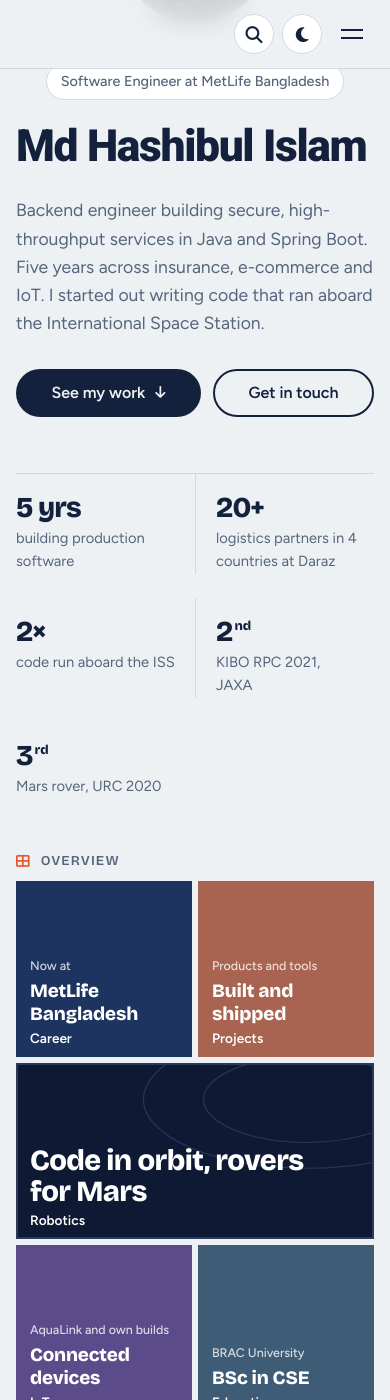
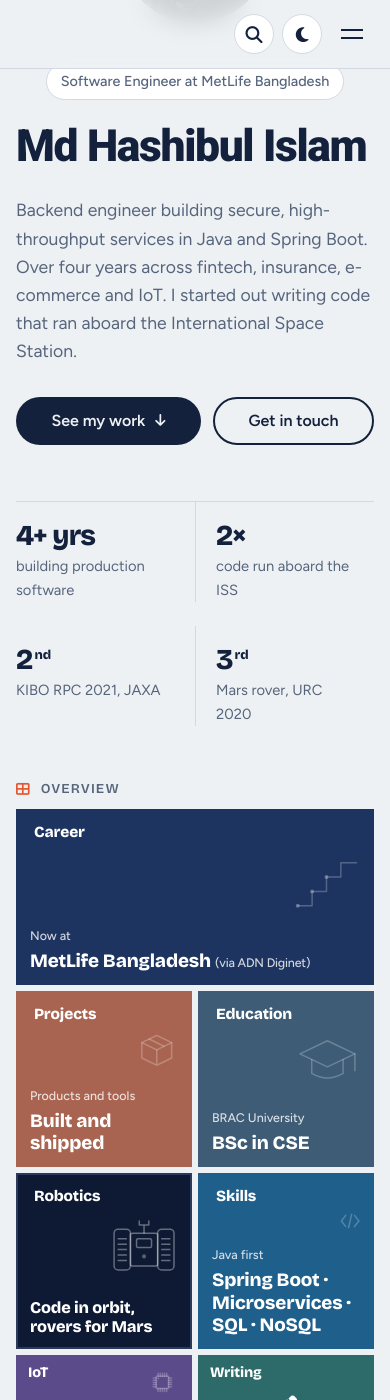
Before and after one commit to ihashib/ihashib.github.io, a Jekyll site: the page built from index.html, in a window 390 px wide and 1400 px high, scrolled down 252 px. Built offline with Jekyll 4.4.1, drawn with Linux system fonts in a browser that asks for light colours; some of the changed text lies outside the part shown.

Commit message:
updated ui

```diff
--- a/index.html
+++ b/index.html
@@ -11,7 +11,7 @@
     <h1 class="hero-name">Md Hashibul Islam</h1>
     <p class="hero-lede">
       Backend engineer building secure, high-throughput services in Java and
-      Spring Boot. Five years across insurance, e-commerce and IoT. I started
+      Spring Boot. Over four years across fintech, insurance, e-commerce and IoT. I started
       out writing code that ran aboard the International Space Station.
     </p>
     <div class="hero-actions">
@@ -27,8 +27,7 @@
   </div>
 
   <ul class="stats" aria-label="At a glance">
-    <li data-reveal><a href="{{ '/career/' | relative_url }}"><strong>5 yrs</strong><span>building production software</span></a></li>
-    <li data-reveal><a href="{{ '/career/' | relative_url }}#daraz"><strong>20+</strong><span>logistics partners in 4 countries at Daraz</span></a></li>
+    <li data-reveal><a href="{{ '/career/' | relative_url }}"><strong>4+ yrs</strong><span>building production software</span></a></li>
     <li data-reveal><a href="{{ '/robotics/' | relative_url }}#kibo"><strong>2×</strong><span>code run aboard the ISS</span></a></li>
     <li data-reveal><a href="{{ '/robotics/' | relative_url }}#kibo"><strong>2<sup>nd</sup></strong><span>KIBO RPC 2021, JAXA</span></a></li>
     <li data-reveal><a href="{{ '/robotics/' | relative_url }}#rover-results"><strong>3<sup>rd</sup></strong><span>Mars rover, URC 2020</span></a></li>
@@ -40,53 +39,52 @@
   <h2 class="group-label tiles-label" id="overview-title"><i class="fas fa-table-cells-large" aria-hidden="true"></i> Overview</h2>
   <div class="tiles-wrap">
     <div class="tiles">
-      <a class="tile tile-m t-navy" href="{{ '/career/' | relative_url }}">
+      <a class="tile tile-w t-navy" href="{{ '/career/' | relative_url }}">
         <div class="tile-faces">
-          <div class="tile-face"><small>Now at</small><strong>MetLife Bangladesh</strong><span>Before: Nasir Group, Daraz, AquaLink</span></div>
+          <div class="tile-face"><svg class="tile-art" viewBox="0 0 100 100" preserveAspectRatio="xMaxYMid meet" aria-hidden="true"><path d="M5 90H27V68H49V46H71V24H95"/><circle cx="5" cy="90" r="3"/><circle cx="27" cy="68" r="3"/><circle cx="49" cy="46" r="3"/></svg><small>Now at</small><strong>MetLife Bangladesh <em class="tile-via">(via ADN Diginet)</em></strong><span>Before: Nasir Group, Daraz, AquaLink</span></div>
         </div>
         <span class="tile-name">Career</span>
       </a>
 
-      <a class="tile tile-w t-night" href="{{ '/robotics/' | relative_url }}">
-        <svg class="tile-orbit" viewBox="0 0 400 200" aria-hidden="true"><ellipse cx="330" cy="40" rx="190" ry="80"/><ellipse cx="330" cy="40" rx="120" ry="50"/></svg>
+      <a class="tile tile-m t-clay" href="{{ '/projects/' | relative_url }}">
         <div class="tile-faces">
-          <div class="tile-face"><strong class="tile-big">Code in orbit, rovers for Mars</strong><span>KIBO RPC on the ISS · Mongol Tori Mars rover · my own robots</span></div>
+          <div class="tile-face"><svg class="tile-art" viewBox="0 0 100 100" preserveAspectRatio="xMaxYMid meet" aria-hidden="true"><path d="M50 15 85 32 50 49 15 32Z"/><path d="M15 32V68L50 85 85 68V32M50 49V85"/><path d="M32 23.5 67 40.5"/></svg><small>Products and tools</small><strong>Built and shipped</strong><span>Decoraan · Clear Frame · Open Daraz · Purrvelous</span></div>
+        </div>
+        <span class="tile-name">Projects</span>
+      </a>
+
+      <a class="tile tile-m t-slate" href="{{ '/education/' | relative_url }}">
+        <div class="tile-faces">
+          <div class="tile-face"><svg class="tile-art" viewBox="0 0 100 100" preserveAspectRatio="xMaxYMid meet" aria-hidden="true"><path d="M50 18 92 38 50 58 8 38Z"/><path d="M26 47V68Q50 82 74 68V47"/><path d="M92 38V64"/></svg><small>BRAC University</small><strong>BSc in CSE</strong><span>2017 to 2021 · CGPA 3.54</span></div>
+        </div>
+        <span class="tile-name">Education</span>
+      </a>
+
+      <a class="tile tile-m t-night" href="{{ '/robotics/' | relative_url }}">
+        <div class="tile-faces">
+          <div class="tile-face"><svg class="tile-art" viewBox="0 0 100 100" preserveAspectRatio="xMaxYMid meet" aria-hidden="true"><rect x="6" y="22" width="24" height="60" rx="6"/><rect x="70" y="22" width="24" height="60" rx="6"/><rect x="30" y="28" width="40" height="48" rx="3"/><path d="M12 36H24M12 44H24M12 52H24M12 60H24M12 68H24M76 36H88M76 44H88M76 52H88M76 60H88M76 68H88"/><rect x="39" y="36" width="22" height="13" rx="2"/><circle cx="50" cy="62" r="3"/><path d="M50 28V16M43 16H57M43 16V10M57 16V10"/></svg><strong class="tile-big">Code in orbit,<br>rovers for Mars</strong><span>KIBO RPC on the ISS · Mongol Tori Mars rover</span></div>
         </div>
         <span class="tile-name">Robotics</span>
       </a>
 
-      <a class="tile tile-m t-clay" href="{{ '/projects/' | relative_url }}">
+      <a class="tile tile-m t-blue" href="{{ '/skills/' | relative_url }}">
         <div class="tile-faces">
-          <div class="tile-face"><small>Products and tools</small><strong>Built and shipped</strong><span>Decoraan · Clear Frame · Open Daraz · Purrvelous</span></div>
+          <div class="tile-face"><svg class="tile-art" viewBox="0 0 100 100" preserveAspectRatio="xMaxYMid meet" aria-hidden="true"><path d="M28 22 6 50 28 78M72 22 94 50 72 78M58 16 42 84"/></svg><small>Java first</small><strong>Spring Boot · Microservices · SQL · NoSQL</strong><span>Plus system architecture, cloud and firmware</span></div>
         </div>
-        <span class="tile-name">Projects</span>
+        <span class="tile-name">Skills</span>
       </a>
 
-      <a class="tile tile-m tile-flat-short t-violet" href="{{ '/iot/' | relative_url }}">
+      <a class="tile tile-m tile-strip t-violet" href="{{ '/iot/' | relative_url }}">
         <div class="tile-faces">
-          <div class="tile-face"><small>AquaLink and own builds</small><strong>Connected devices</strong><span>Sensometer · Hydrometer · Greenhouse</span></div>
+          <div class="tile-face"><svg class="tile-art" viewBox="0 0 100 100" preserveAspectRatio="xMaxYMid meet" aria-hidden="true"><path d="M30 30H70V70H30Z"/><path d="M36 30V20M36 70V80M30 36H20M70 36H80M43 30V20M43 70V80M30 43H20M70 43H80M50 30V20M50 70V80M30 50H20M70 50H80M57 30V20M57 70V80M30 57H20M70 57H80M64 30V20M64 70V80M30 64H20M70 64H80"/><circle cx="37" cy="37" r="2.5"/></svg><small>AquaLink and own builds</small><strong>Connected devices</strong><span>Sensometer · Hydrometer · Greenhouse</span></div>
         </div>
         <span class="tile-name">IoT</span>
       </a>
 
-      <a class="tile tile-m tile-flat-short t-slate" href="{{ '/education/' | relative_url }}">
-        <div class="tile-faces">
-          <div class="tile-face"><small>BRAC University</small><strong>BSc in CSE</strong><span>2017 to 2021 · CGPA 3.54</span></div>
-        </div>
-        <span class="tile-name">Education</span>
-      </a>
-
-      <a class="tile tile-m tile-flat-short tile-flat-sm t-blue" href="{{ '/skills/' | relative_url }}">
-        <div class="tile-faces">
-          <div class="tile-face"><small>Java first</small><strong>Spring Boot · Microservices · Kafka</strong><span>Plus cloud, firmware and robotics</span></div>
-        </div>
-        <span class="tile-name">Skills</span>
-      </a>
-
-      <a class="tile tile-m tile-flat-sm tile-flat-short t-ember" href="{{ '/blog/' | relative_url }}">
+      <a class="tile tile-m tile-strip t-ember" href="{{ '/blog/' | relative_url }}">
         <div class="tile-faces">
           {% if site.posts.size > 0 %}
-            <div class="tile-face"><small>Latest post</small><strong>{{ site.posts.first.title }}</strong></div>
+            <div class="tile-face"><svg class="tile-art" viewBox="0 0 100 100" preserveAspectRatio="xMaxYMid meet" aria-hidden="true"><path d="M4 72C22 40 38 92 56 62S82 36 92 46"/><path d="M4 86H64"/></svg><small>Latest post</small><strong>{{ site.posts.first.title }}</strong></div>
           {% else %}
             <div class="tile-face tile-face-icon"><i class="fas fa-pen-nib" aria-hidden="true"></i></div>
           {% endif %}
--- a/styles/style.css
+++ b/styles/style.css
@@ -1164,12 +1164,14 @@
   display: grid;
   place-items: center;
 }
+/* Career is the one wide tile; the sections after it are 2 x 2 and the
+   links are 1 x 1. On narrow screens IoT and Writing go half height. */
+.tile-w {
+  grid-column: span 4;
+  grid-row: span 2;
+}
 .tile-m {
   grid-column: span 2;
-  grid-row: span 2;
-}
-.tile-w {
-  grid-column: span 4;
   grid-row: span 2;
 }
 .tile:active {
@@ -1181,23 +1183,23 @@
   border-radius: 0;
 }
 
+/* The section name sits top left, where the eye lands first */
 .tile-name {
   position: absolute;
-  left: 12px;
-  bottom: 10px;
+  left: 16px;
+  top: 14px;
   z-index: 3;
-  font-size: 0.85rem;
-  font-weight: 600;
-  line-height: 1;
+  font: 700 clamp(0.95rem, 9cqmin, 1.3rem)/1 var(--display);
+  letter-spacing: -0.01em;
 }
 .tile-s .tile-name {
   left: 8px;
-  bottom: 7px;
-  font-size: 0.75rem;
+  top: 8px;
+  font-size: 0.8rem;
 }
 .tile-s > i {
   font-size: clamp(1rem, 30cqmin, 2rem);
-  margin-bottom: 8px;
+  margin-top: 14px;
 }
 
 .tile-faces {
@@ -1213,12 +1215,12 @@
   flex-direction: column;
   justify-content: flex-end;
   gap: 4px;
-  padding: 14px 16px 36px;
+  padding: 44px 16px 14px;
 }
 .tile-face-icon {
   align-items: center;
   justify-content: center;
-  padding-bottom: 28px;
+  padding-top: 36px;
 }
 .tile-face-icon i {
   font-size: clamp(1.4rem, 26cqmin, 3rem);
@@ -1236,11 +1238,17 @@
   font-size: 0.85rem;
   opacity: 0.85;
 }
+.tile-face .tile-via {
+  font: 500 0.78rem var(--body);
+  font-style: normal;
+  opacity: 0.8;
+}
+/* Kept close to the other tiles' text so it doesn't outshine Career and Projects */
 .tile-face .tile-big {
-  font-size: clamp(1.05rem, 17cqh, 2.3rem);
-  line-height: 1.05;
-  letter-spacing: -0.02em;
-  max-width: 16ch;
+  /* also capped by the tile's width so each line stays on one line */
+  font-size: min(clamp(0.9rem, 11cqh, 1.4rem), 9.5cqw);
+  line-height: 1.15;
+  max-width: 24ch;
 }
 
 @container (max-height: 190px) {
@@ -1248,7 +1256,7 @@
     display: none;
   }
   .tile-face {
-    padding: 10px 12px 30px;
+    padding: 36px 12px 10px;
   }
 }
 @container (max-height: 110px) {
@@ -1256,35 +1264,53 @@
     display: none;
   }
   .tile-face {
-    padding: 8px 10px 26px;
+    padding: 28px 10px 8px;
   }
   .tile-name {
-    bottom: 8px;
-    font-size: 0.75rem;
+    left: 10px;
+    top: 9px;
+    font-size: 0.9rem;
   }
 }
 @container (max-height: 70px) {
+  /* Too short for details: the name alone */
+  .tile-face {
+    display: none;
+  }
   .tile-s > i {
-    margin-bottom: 10px;
+    margin-top: 12px;
   }
   .tile-s .tile-name {
-    font-size: 0.68rem;
-    bottom: 5px;
-  }
-}
-
-.tile-orbit {
-  position: absolute;
-  inset: 0;
-  width: 100%;
-  height: 100%;
+    font-size: 0.7rem;
+    top: 5px;
+  }
+}
+
+/* Line drawings fill the space between the name and the text, so they can
+   never overlap the text; on a tile with no room left they shrink away */
+.tile-art {
+  flex: 1 1 0;
+  min-height: 0;
+  width: 46%;
+  align-self: flex-end;
+  margin-bottom: 10px;
+  overflow: visible;
   fill: none;
-  stroke: #2a3a5c;
-  stroke-width: 1.2;
-}
-.tile-orbit circle {
-  fill: var(--signal);
+  stroke: rgba(255, 255, 255, 0.24);
+  stroke-width: 1.5;
+  stroke-linecap: round;
+  stroke-linejoin: round;
+}
+.tile-art * {
+  vector-effect: non-scaling-stroke;
+}
+.tile-art circle {
+  fill: rgba(255, 255, 255, 0.3);
   stroke: none;
+}
+/* The darkest tile needs brighter lines to show as clearly as the rest */
+.t-night .tile-art {
+  stroke: rgba(255, 255, 255, 0.36);
 }
 
 /* Tile colours stay the same in light and dark themes */
@@ -1546,6 +1572,13 @@
   pointer-events: auto;
   transform: translate(-50%, 0);
 }
+/* Desktop already shows Overview in the header, section bar and breadcrumb,
+   so the floating button is only for mobile layouts (header in ☰ menu) */
+@media (min-width: 1024px) {
+  .to-overview {
+    display: none;
+  }
+}
 .to-overview:hover {
   background: var(--signal-ink);
   color: #fff;
@@ -1555,7 +1588,7 @@
 }
 
 /* Short, wide screens (phones turned sideways): 8 x 4 cells so the grid
-   still fits; four tiles go half height and the small ones go wide */
+   still fits; IoT and Writing go half height */
 @media (max-height: 520px) and (orientation: landscape) {
   .tiles-section.tiles-section {
     --tiles-chrome: 26px;
@@ -1569,20 +1602,26 @@
     height: max(180px, calc(100vh - var(--header-h) - var(--tiles-chrome)));
     height: max(180px, calc(100svh - var(--header-h) - var(--tiles-chrome)));
   }
-  .tiles .tile-flat-short {
+  .tiles .tile-strip {
     grid-row: span 1;
   }
-  .tiles .tile-s {
-    grid-column: span 2;
-  }
-  .tile-flat-short .tile-face small,
-  .tile-flat-short .tile-face span {
+  .tile-strip .tile-art {
+    position: absolute;
+    top: 10px;
+    right: 12px;
+    width: auto;
+    height: 38%;
+    aspect-ratio: 1;
+    margin: 0;
+  }
+  .tile-strip .tile-face small,
+  .tile-strip .tile-face span {
     display: none;
   }
-  .tile-flat-short .tile-face {
-    padding: 6px 10px 24px;
-  }
-  .tile-flat-short .tile-face strong {
+  .tile-strip .tile-face {
+    padding: 26px 10px 6px;
+  }
+  .tile-strip .tile-face strong {
     font-size: 0.85rem;
     white-space: nowrap;
     overflow: hidden;
@@ -2507,17 +2546,26 @@
     height: max(360px, min(calc(100vh - var(--header-h) - var(--tiles-chrome)), calc(200cqi + var(--gap))));
     height: max(360px, min(calc(100svh - var(--header-h) - var(--tiles-chrome)), calc(200cqi + var(--gap))));
   }
-  .tile-flat-sm {
+  .tiles .tile-strip {
     grid-row: span 1;
   }
-  .tile-flat-sm .tile-face small,
-  .tile-flat-sm .tile-face span {
+  .tile-strip .tile-art {
+    position: absolute;
+    top: 10px;
+    right: 12px;
+    width: auto;
+    height: 38%;
+    aspect-ratio: 1;
+    margin: 0;
+  }
+  .tile-strip .tile-face small,
+  .tile-strip .tile-face span {
     display: none;
   }
-  .tile-flat-sm .tile-face {
-    padding: 6px 10px 24px;
-  }
-  .tile-flat-sm .tile-face strong {
+  .tile-strip .tile-face {
+    padding: 26px 10px 6px;
+  }
+  .tile-strip .tile-face strong {
     font-size: 0.85rem;
     white-space: nowrap;
     overflow: hidden;
```
